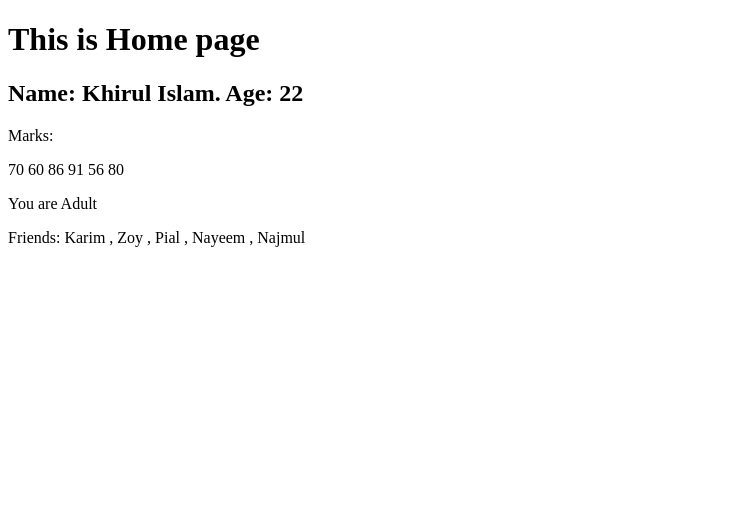
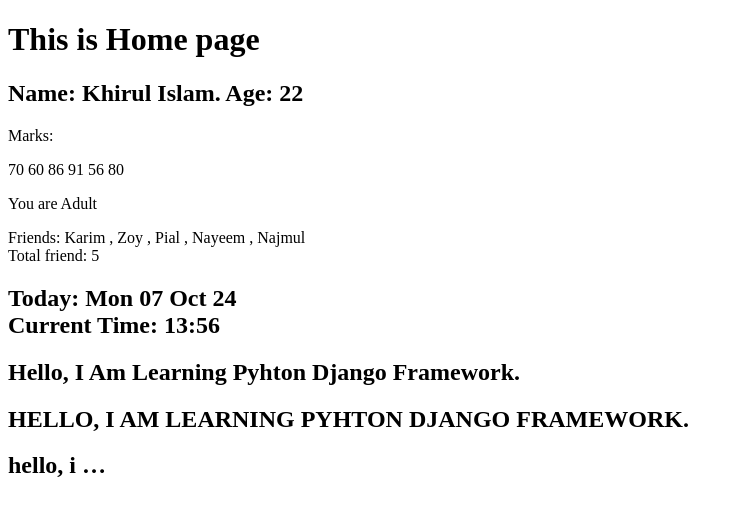
Before and after one commit to MrTuzzO/django_course_phi, a Django app: page /contex_filter/ in a window 1280 px wide. Shown: the top 516 px of the page, without its empty margins (0-743 px from the left). Run offline with Django 5.2, Linux system fonts and the light colour scheme.

Commit message:
more practice added

```diff
--- a/PD1/contex_filter/templates/index.html
+++ b/PD1/contex_filter/templates/index.html
@@ -8,6 +8,7 @@
 <body>
     <h1>This is Home page</h1>
     <h2>Name: {{name}}. Age: {{age}}</h2>
+
     <p>Marks: </p>
     {% for num in  marks%}
     <span>{{num}}</span>
@@ -19,7 +20,11 @@
     <p>Your are not Adult</p>
     {% endif %}
 
-    <p>Friends: {{ friends | join:" , " }}</p>
+    <p>Friends: {{ friends | join:" , " }} <br> Total friend: {{friends | length}}</p>
+    <h2>Today: {{currentTime | date:"D d M y"}} <br>Current Time: {{currentTime | time:"H:i"}}</h2>
+    <h2>{{sentence | title}}</h2>
+    <h2>{{sentence | upper}}</h2>
+    <h2>{{sentence | truncatechars:10}}</h2>
 
 </body>
 </html>
--- a/PD1/contex_filter/views.py
+++ b/PD1/contex_filter/views.py
@@ -1,4 +1,5 @@
 from django.shortcuts import render
+import datetime
 
 # Create your views here.
 def home(request):
@@ -7,5 +8,7 @@ def home(request):
         "age" : 22,
         "marks" : [70, 60, 86, 91, 56, 80],
         "friends": ["Karim", "Zoy", "Pial", "Nayeem", "Najmul"],
+        "currentTime" : datetime.datetime.now(),
+        "sentence":"hello, i am learning pyhton django framework."
     }
     return render(request, 'index.html',person)
```
